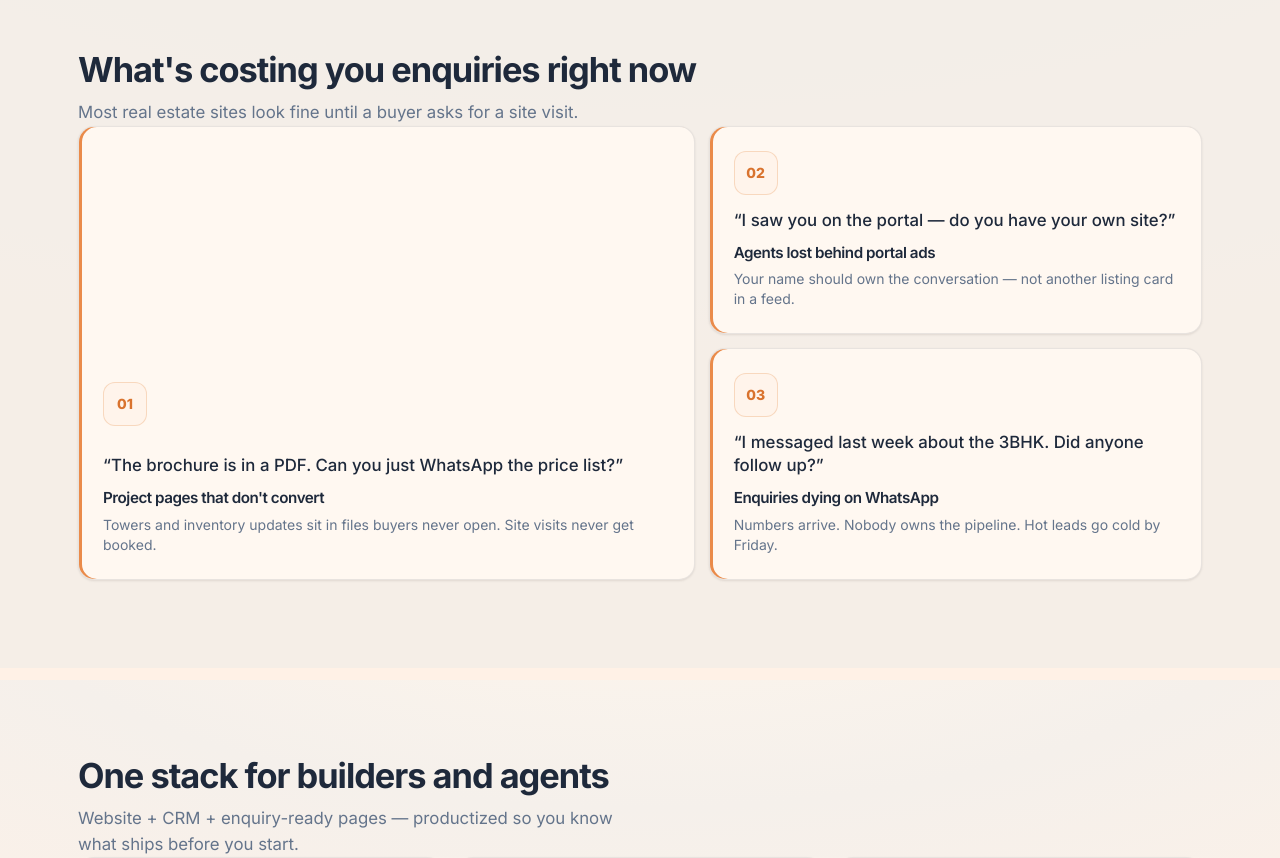
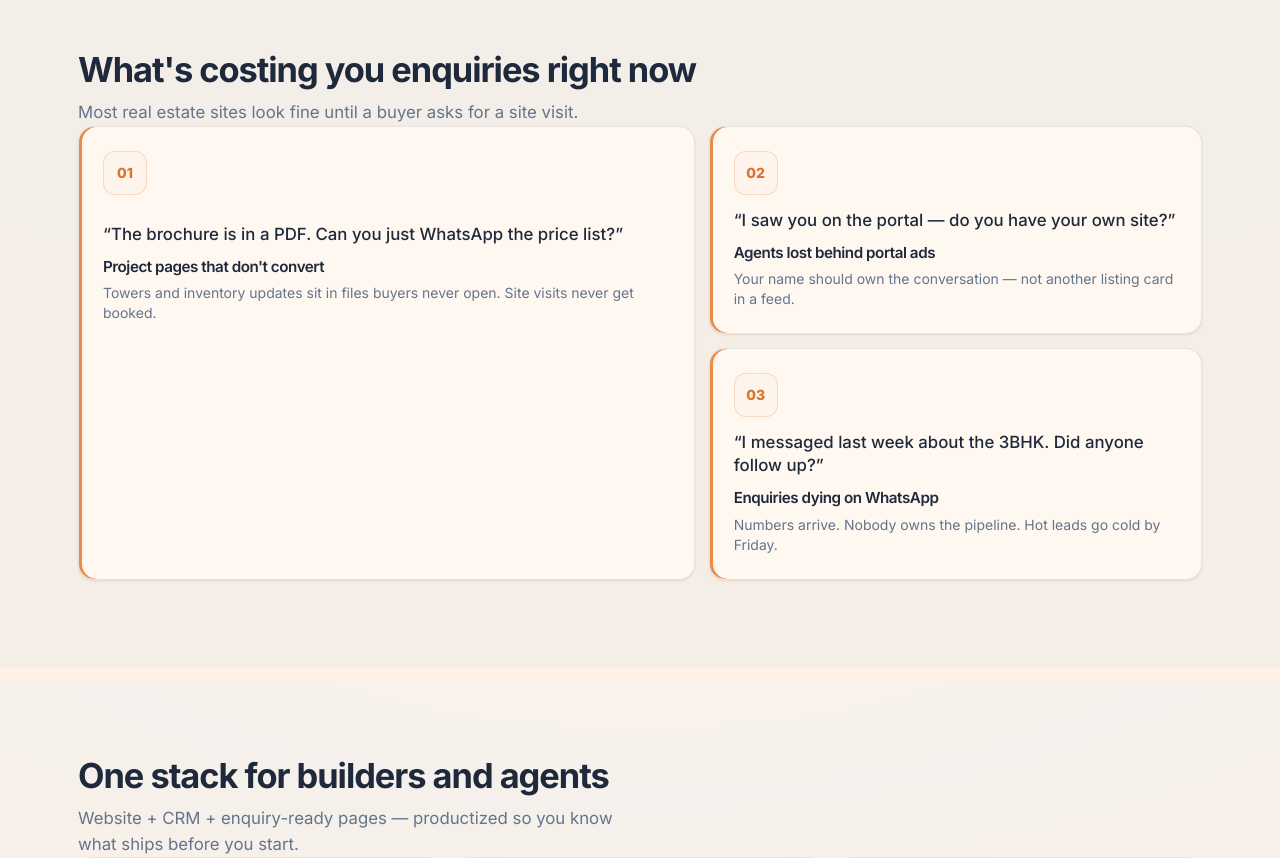
Before and after one commit to kalyankadali/eternalflow, a Next.js app: page / in a window 1280 px wide. Shown: the part 920-1778 px from the top of the page. Built offline with nearby package versions, Linux system fonts and the light colour scheme; no server answers.

Commit message:
fix(home): top-align enquiry bento card 01 (kill empty stretch)

```diff
--- a/src/app/globals.css
+++ b/src/app/globals.css
@@ -572,8 +572,12 @@ html.dark .ef-orb { opacity: 0.28; }
     grid-row: span 2;
     display: flex;
     flex-direction: column;
-    justify-content: flex-end;
-    min-height: 220px;
+    justify-content: flex-start;
+    align-self: stretch;
+    gap: 0;
+  }
+  .ef-bento .span-row .ef-icon-well {
+    margin-top: 0;
   }
 }
 
```
